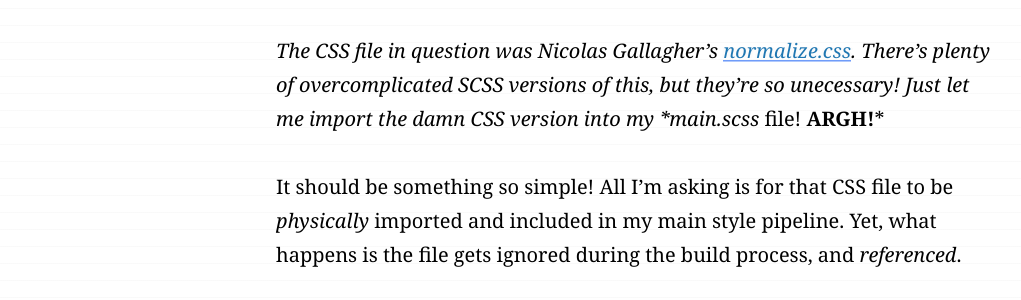
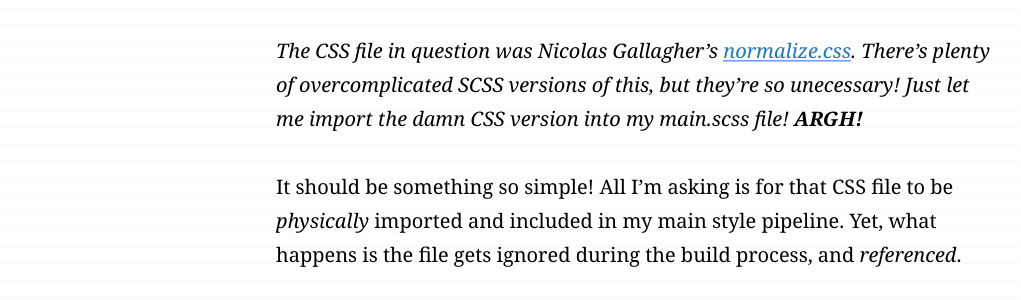
Before and after one commit to KingScooty/creativenightly.com, a Jekyll site: the page built from _posts/2015-03-05-Using-bower-hooks-to-tweak-and-modify-components-after-install.md, in a window 1280 px wide and 900 px high, scrolled down 449 px. Shown: the part 223-523 px from the top of the window, without its empty margins (7-1028 px from the left). Built offline with Jekyll 4.4.1, drawn with Linux system fonts in a browser that asks for light colours; comment, search, counter and statistics services are not loaded.

Commit message:
More type fixes. Oops.

```diff
--- a/_posts/2015-03-05-Using-bower-hooks-to-tweak-and-modify-components-after-install.md
+++ b/_posts/2015-03-05-Using-bower-hooks-to-tweak-and-modify-components-after-install.md
@@ -17,7 +17,7 @@ Have you ever tried to import a vanilla CSS bower component into your SASS/SCSS
 
 **Yes, *me too*. In fact, it happened again, just this morning!**
 
-*The CSS file in question was Nicolas Gallagher's [normalize.css](http://necolas.github.io/normalize.css/). There's plenty of overcomplicated SCSS versions of this, but they're so unecessary! Just let me import the damn CSS version into my *main.scss* file! **ARGH!***
+*The CSS file in question was Nicolas Gallagher's [normalize.css](http://necolas.github.io/normalize.css/). There's plenty of overcomplicated SCSS versions of this, but they're so unecessary! Just let me import the damn CSS version into my main.scss file! **ARGH!***
 
 It should be something so simple! All I'm asking is for that CSS file to be *physically* imported and included in my main style pipeline. Yet, what happens is the file gets ignored during the build process, and *referenced*.
 
```
